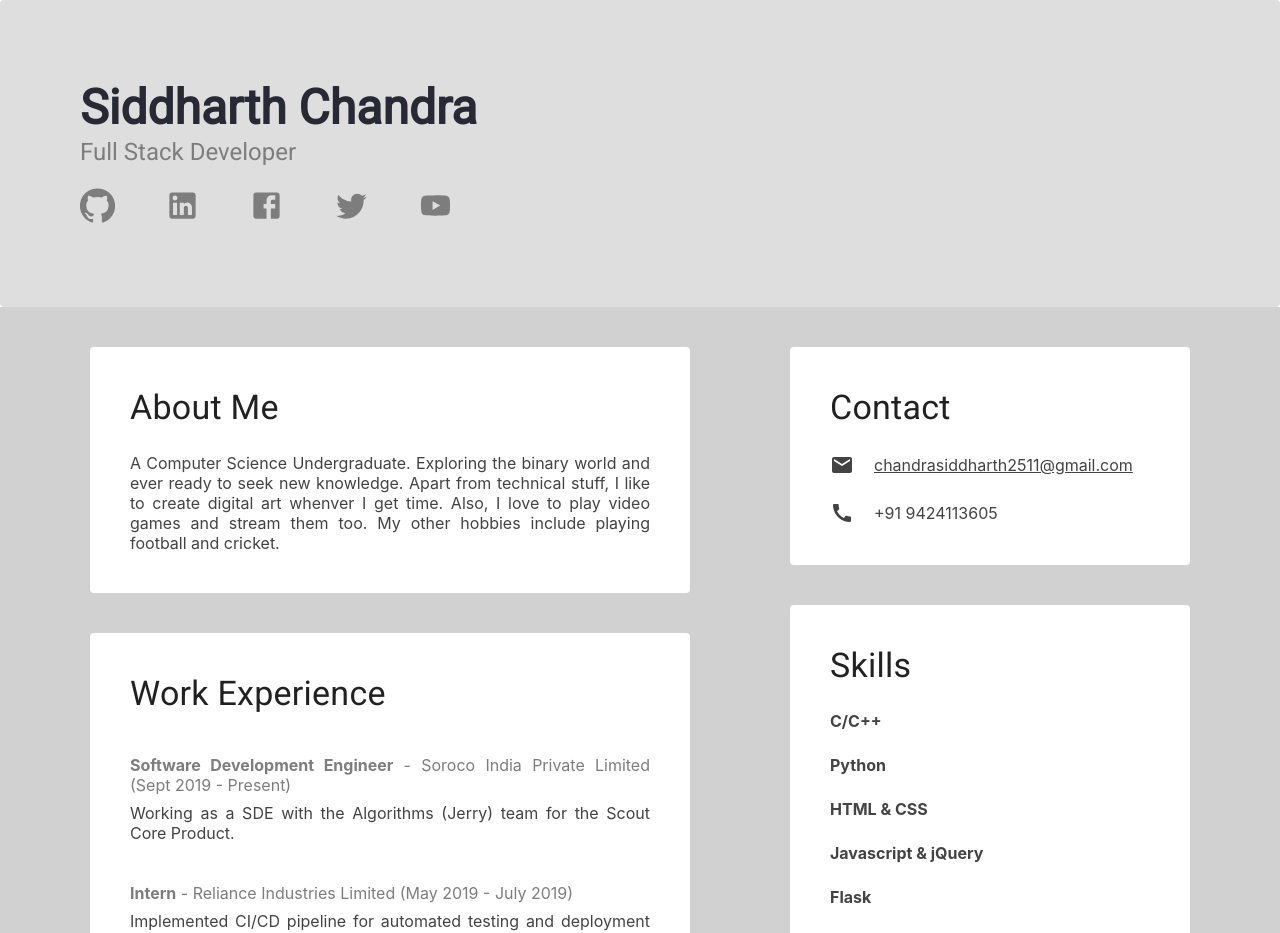
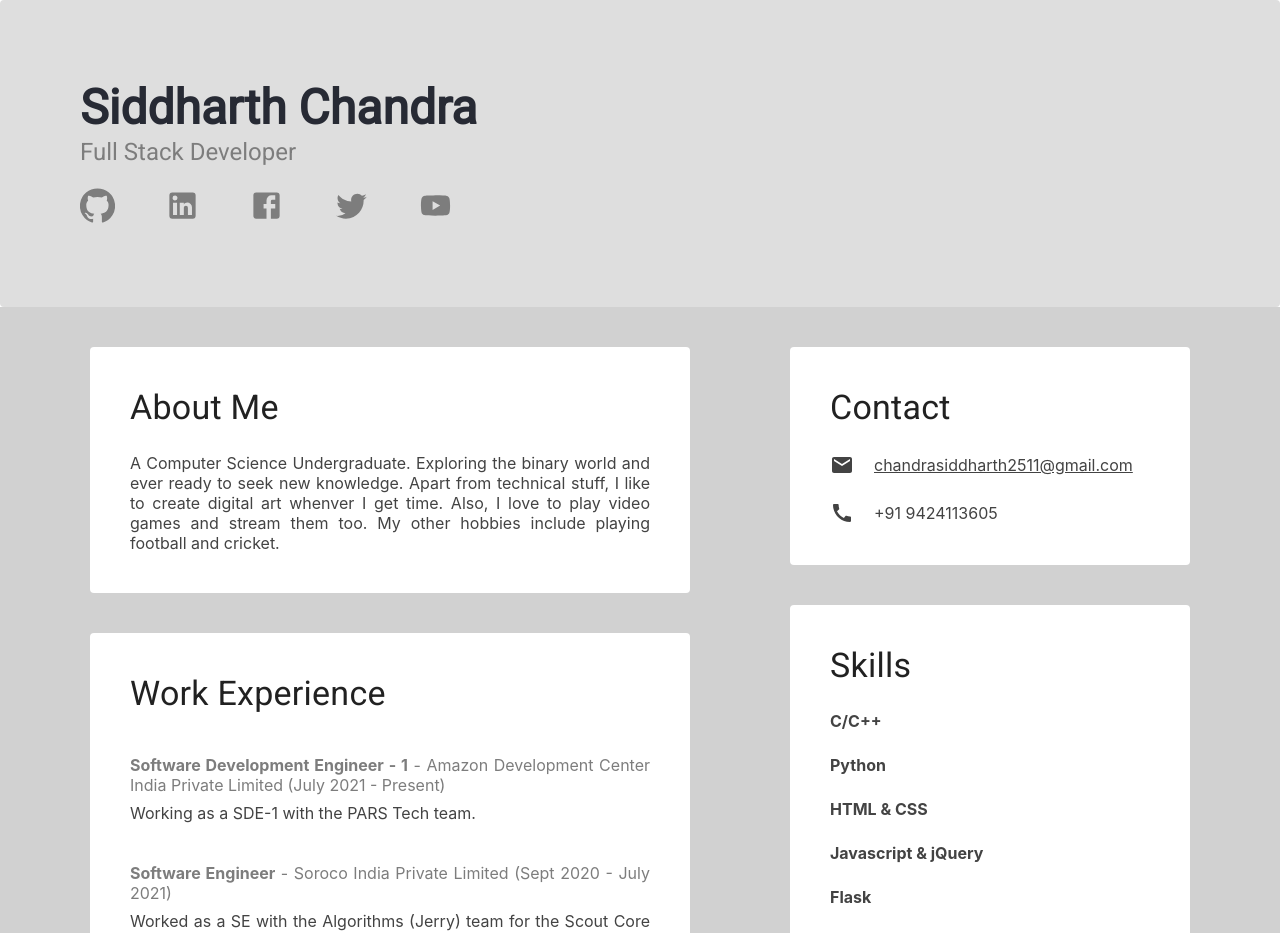
Before and after one commit to void-trinity/Portfolio, a React (Create React App) app: page / in a window 1280 px wide. Shown: the top 933 px of the page. Built offline with nearby package versions, Linux system fonts and the light colour scheme.

Commit message:
Updated work exp

```diff
--- a/src/constants/workExp.js
+++ b/src/constants/workExp.js
@@ -1,10 +1,18 @@
 const workExp = [
     {
-        title: 'Software Development Engineer',
+        title: 'Software Development Engineer - 1',
+        company: 'Amazon Development Center India Private Limited',
+        date: 'July 2021 - Present',
+        description: [
+            'Working as a SDE-1 with the PARS Tech team.'
+        ]
+    },
+    {
+        title: 'Software Engineer',
         company: 'Soroco India Private Limited',
-        date: 'Sept 2019 - Present',
+        date: 'Sept 2020 - July 2021',
         description: [
-            'Working as a SDE with the Algorithms (Jerry) team for the Scout Core Product.'
+            'Worked as a SE with the Algorithms (Jerry) team for the Scout Core Product.'
         ]
     },
     {
```
